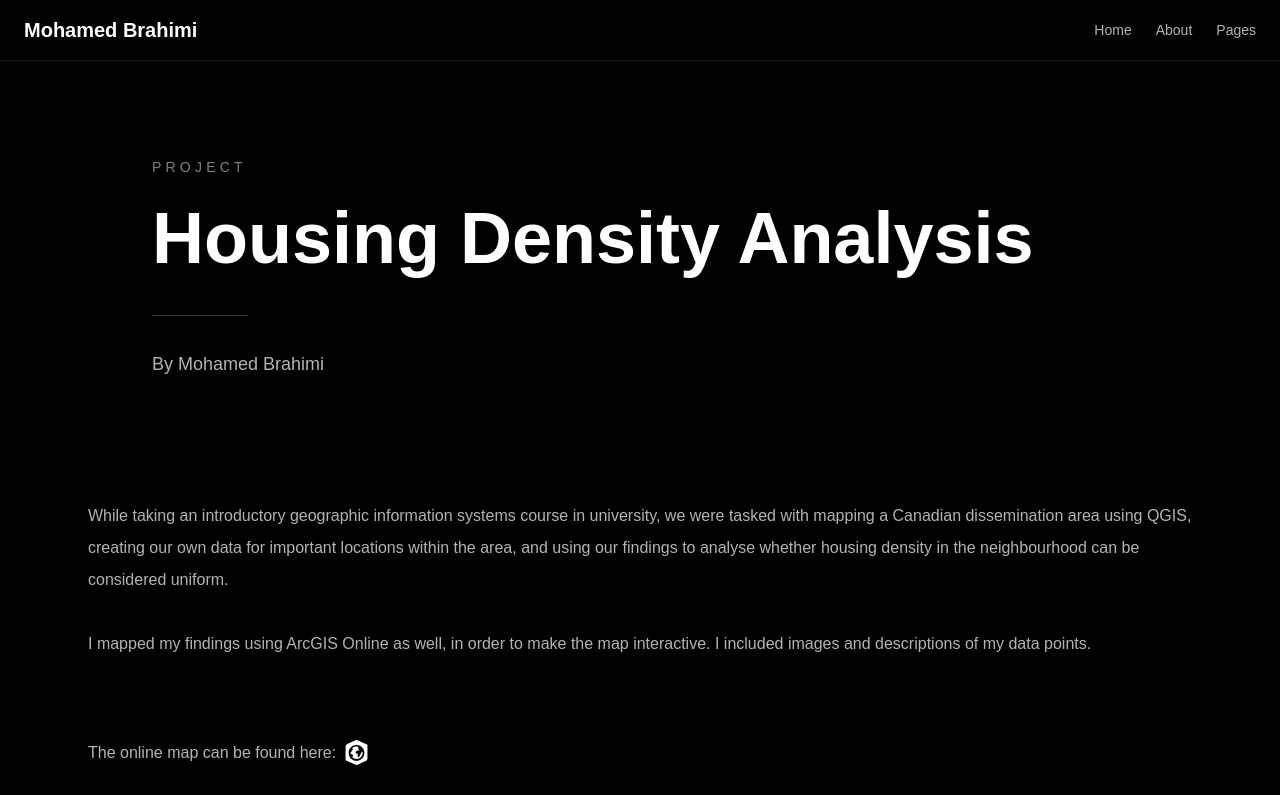
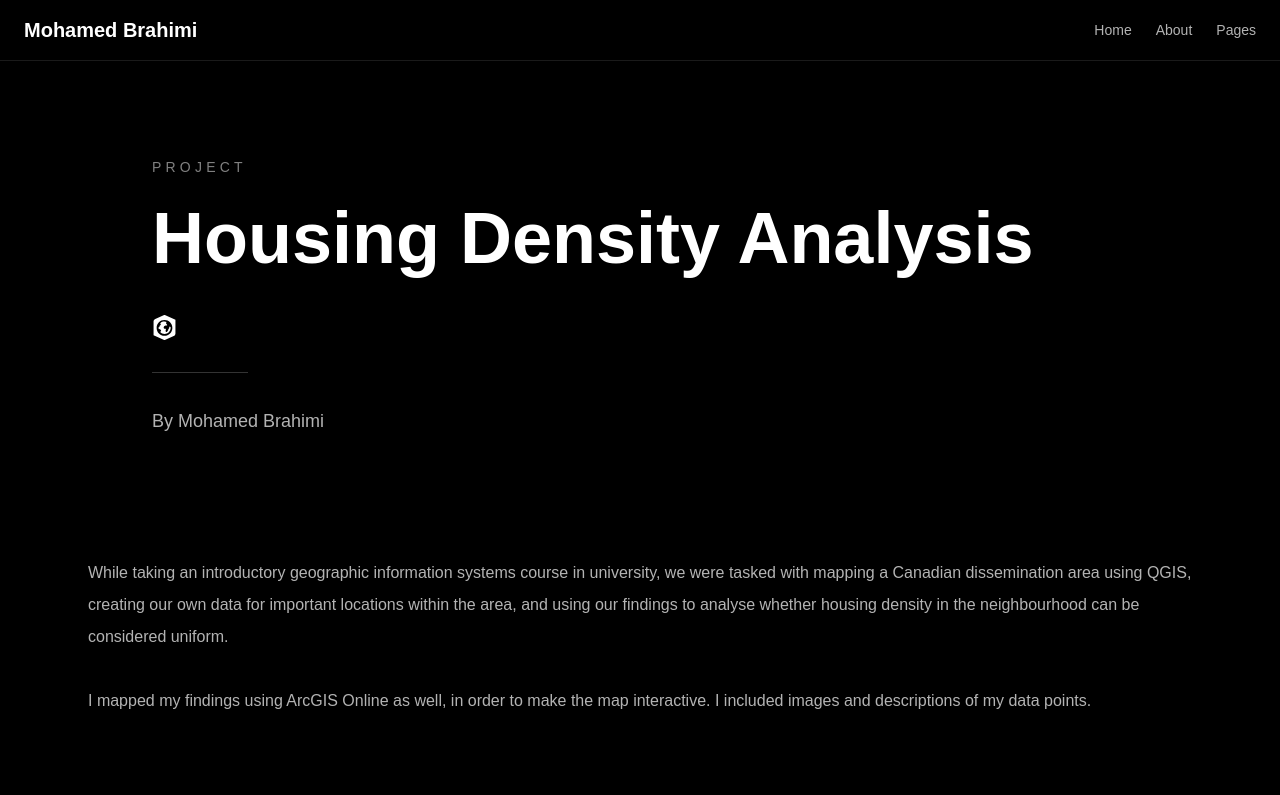
Before and after one commit to mbrahimi25/portfolio, a Next.js app: page /housing-density-analysis in a window 1280 px wide. Shown: the top 795 px of the page. Built offline with nearby package versions, Linux system fonts and the light colour scheme.

Commit message:
Added article hero component

```diff
--- a/src/app/experimenting-ttc-gtfs/page.tsx
+++ b/src/app/experimenting-ttc-gtfs/page.tsx
@@ -1,5 +1,6 @@
 import Navbar from "@/components/Navbar";
 import Footer from "@/components/Footer";
+import ArticleHero from "@/sections/ArticleHero";
 
 import Image from "next/image";
 
@@ -8,22 +9,11 @@ export default function TtcGtfsArticle() {
     <main className="min-h-screen bg-black text-white">
       <Navbar />
 
-      {/* Hero */}
-      <section className="mx-auto max-w-5xl px-6 py-24">
-        <p className="mb-4 text-sm uppercase tracking-[0.3em] text-white/50">
-          Article
-        </p>
-
-        <h1 className="max-w-4xl text-5xl font-bold leading-tight md:text-7xl">
-          Experimenting with TTC GTFS data in QGIS
-        </h1>
-
-        <div className="mt-8 h-px w-24 bg-white/20" />
-
-        <p className="mt-8 max-w-3xl text-lg leading-8 text-white/70">
-          By Mohamed Brahimi
-        </p>
-      </section>
+      <ArticleHero
+        title="Experimenting with TTC GTFS data in QGIS"
+        type="Article"
+        author="Mohamed Brahimi"
+      />
 
       {/* Main Article Content */}
       <section className="mx-auto max-w-6xl px-6 pb-24">
--- a/src/app/housing-density-analysis/page.tsx
+++ b/src/app/housing-density-analysis/page.tsx
@@ -1,5 +1,6 @@
 import Navbar from "@/components/Navbar";
 import Footer from "@/components/Footer";
+import ArticleHero from "@/sections/ArticleHero";
 
 import { SiArcgis } from "react-icons/si";
 import { IoMdDownload } from "react-icons/io";
@@ -11,22 +12,12 @@ export default function HousingDensityProjectPage() {
     <main className="min-h-screen bg-black text-white">
       <Navbar />
 
-      {/* Hero */}
-      <section className="mx-auto max-w-5xl px-6 py-24">
-        <p className="mb-4 text-sm uppercase tracking-[0.3em] text-white/50">
-          Project
-        </p>
-
-        <h1 className="max-w-4xl text-5xl font-bold leading-tight md:text-7xl">
-          Housing Density Analysis
-        </h1>
-
-        <div className="mt-8 h-px w-24 bg-white/20" />
-
-        <p className="mt-8 max-w-3xl text-lg leading-8 text-white/70">
-          By Mohamed Brahimi
-        </p>
-      </section>
+      <ArticleHero
+        title="Housing Density Analysis"
+        type="Project"
+        author="Mohamed Brahimi"
+        arcgis="https://arcg.is/GTn9X"
+      />
 
       {/* Main Article Content */}
       <section className="mx-auto max-w-6xl px-6 pb-24">
--- a/src/app/lichess-dashboard-project/page.tsx
+++ b/src/app/lichess-dashboard-project/page.tsx
@@ -1,5 +1,6 @@
 import Navbar from "@/components/Navbar";
 import Footer from "@/components/Footer";
+import ArticleHero from "@/sections/ArticleHero";
 
 import Image from "next/image";
 
@@ -8,22 +9,14 @@ export default function LichessDashboardProjectPage() {
     <main className="min-h-screen bg-black text-white">
       <Navbar />
 
-      {/* Hero */}
-      <section className="mx-auto max-w-5xl px-6 py-24">
-        <p className="mb-4 text-sm uppercase tracking-[0.3em] text-white/50">
-          Project
-        </p>
-
-        <h1 className="max-w-4xl text-5xl font-bold leading-tight md:text-7xl">
-          Lichess Dashboard Project
-        </h1>
-
-        <div className="mt-8 h-px w-24 bg-white/20" />
-
-        <p className="mt-8 max-w-3xl text-lg leading-8 text-white/70">
-          By Mohamed Brahimi
-        </p>
-      </section>
+      <ArticleHero
+        title="Lichess Dashboard"
+        type="Project"
+        author="Mohamed Brahimi"
+        link="https://lichess-dashboard.vercel.app/"
+        github="https://github.com/mbrahimi25/lichess-dashboard"
+        gitlab="https://gitlab.com/mbrahimi25/lichess-dashboard"
+      />
 
       {/* Main Article Content */}
       <section className="mx-auto max-w-6xl px-6 pb-24">
--- a/src/app/ttc-visualizer-project/page.tsx
+++ b/src/app/ttc-visualizer-project/page.tsx
@@ -1,5 +1,6 @@
 import Navbar from "@/components/Navbar";
 import Footer from "@/components/Footer";
+import ArticleHero from "@/sections/ArticleHero";
 
 import Image from "next/image";
 
@@ -8,22 +9,13 @@ export default function TtcVisualizerProjectPage() {
     <main className="min-h-screen bg-black text-white">
       <Navbar />
 
-      {/* Hero */}
-      <section className="mx-auto max-w-5xl px-6 py-24">
-        <p className="mb-4 text-sm uppercase tracking-[0.3em] text-white/50">
-          Project
-        </p>
-
-        <h1 className="max-w-4xl text-5xl font-bold leading-tight md:text-7xl">
-          TTC Visualizer Project
-        </h1>
-
-        <div className="mt-8 h-px w-24 bg-white/20" />
-
-        <p className="mt-8 max-w-3xl text-lg leading-8 text-white/70">
-          By Mohamed Brahimi
-        </p>
-      </section>
+      <ArticleHero
+        title="TTC Visualizer Project"
+        type="Project"
+        author="Mohamed Brahimi"
+        link="https://visualize-ttc.vercel.app/"
+        github="https://github.com/mbrahimi25/visualize-ttc"
+      />
 
       {/* Main Article Content */}
       <section className="mx-auto max-w-6xl px-6 pb-24">
--- /dev/null
+++ b/src/sections/ArticleHero.tsx
@@ -0,0 +1,82 @@
+"use client";
+
+import Link from "next/link";
+import { motion } from "framer-motion";
+import { FaGithub, FaGitlab, FaExternalLinkAlt } from "react-icons/fa";
+import { SiPypi, SiArcgis } from "react-icons/si"
+
+type ArticleHeroProps = {
+  title: string;
+  type: string;
+  author: string;
+  link?: string;
+  github?: string;
+  gitlab?: string;
+  pypi?: string;
+  arcgis?: string;
+};
+
+export default function ArticleHero({
+  title,
+  type,
+  author,
+  link,
+  github,
+  gitlab,
+  pypi,
+  arcgis,
+}: ArticleHeroProps) {
+  return (
+    <motion.div
+      initial={{ opacity: 0 }}
+      animate={{ opacity: 1 }}
+      transition={{ duration: 2 }}>
+
+    {/* Hero */}
+      <section className="mx-auto max-w-5xl px-6 py-24">
+        <p className="mb-4 text-sm uppercase tracking-[0.3em] text-white/50">
+          {type}
+        </p>
+
+        <h1 className="max-w-4xl text-5xl font-bold leading-tight md:text-7xl">
+          {title}
+        </h1>
+        <motion.div
+        initial={{ opacity: 0, y: 30 }}
+        animate={{ opacity: 1, y: 0 }}
+        transition={{ duration: 2 }}>
+          <div className="mt-8 flex gap-4">
+            {link && (
+              <a href={link} className="transition duration-200 hover:scale-120" target="_blank">
+                <FaExternalLinkAlt size={25}/>
+              </a>)}
+
+            {github && (
+              <a href={github} className="transition duration-200 hover:scale-120" target="_blank">
+                <FaGithub size={25} />
+              </a>)}
+
+            {gitlab && (
+              <a href={gitlab} className="transition duration-200 hover:scale-120" target="_blank">
+                <FaGitlab size={25} />
+              </a>)}
+            {pypi && (
+              <a href={pypi} className="transition duration-200 hover:scale-120" target="_blank">
+                <SiPypi size={25} />
+              </a>)}
+            {arcgis && (
+              <a href={arcgis} className="transition duration-200 hover:scale-120" target="_blank">
+                <SiArcgis size={25} />
+              </a>)}
+          </div>
+        </motion.div>
+        <div className="mt-8 h-px w-24 bg-white/20" />
+
+        <p className="mt-8 max-w-3xl text-lg leading-8 text-white/70">
+          By {author}
+        </p>
+      </section>
+
+    </motion.div>
+  );
+}
--- a/src/sections/Hero.tsx
+++ b/src/sections/Hero.tsx
@@ -71,6 +71,7 @@ export default function Hero() {
             <FaGitlab size={25} />
           </a>
       </div>
+
       <div className="mx-auto my-6 h-px w-40 bg-white/20" />
 
     </section>
```
Also changed, not shown: 1 other file (tests, documents, lock files or other folders).
